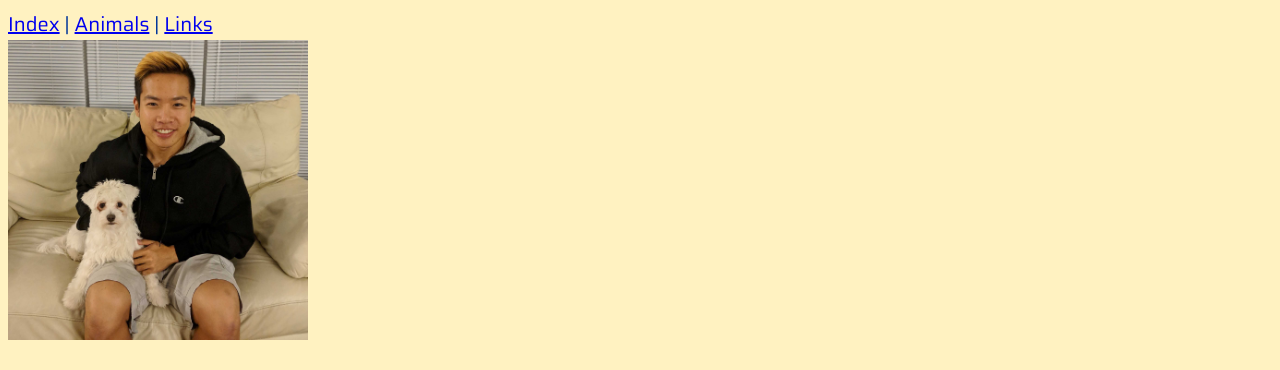
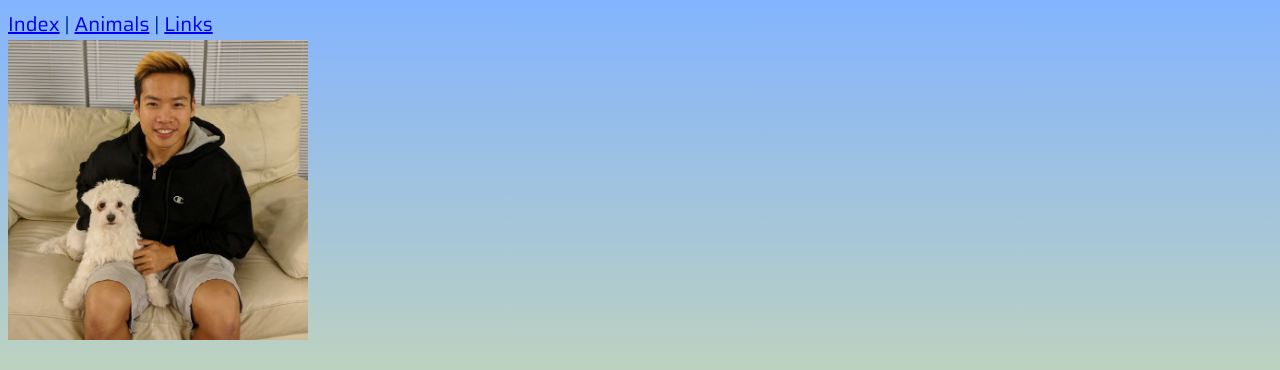
Before and after one commit to fusecodecamp2019/webdevelopment101, a plain HTML site: page index.html in a window 1280 px wide. Shown: the top 370 px of the page. Drawn offline with Linux system fonts and the light colour scheme.

Commit message:
linear gradient

```diff
--- a/style.css
+++ b/style.css
@@ -1,5 +1,7 @@
 html {
-	background: #fff2c1;
+	height: 100%;
+	width: 100%;
+	background: linear-gradient(#83b4ff, #fff476);
 	font-family: 'Saira', cursive;
 	font-size: 20px;
 	color: #003599;
```
Also changed, not shown: screenshots/linear gradient.png (added).
